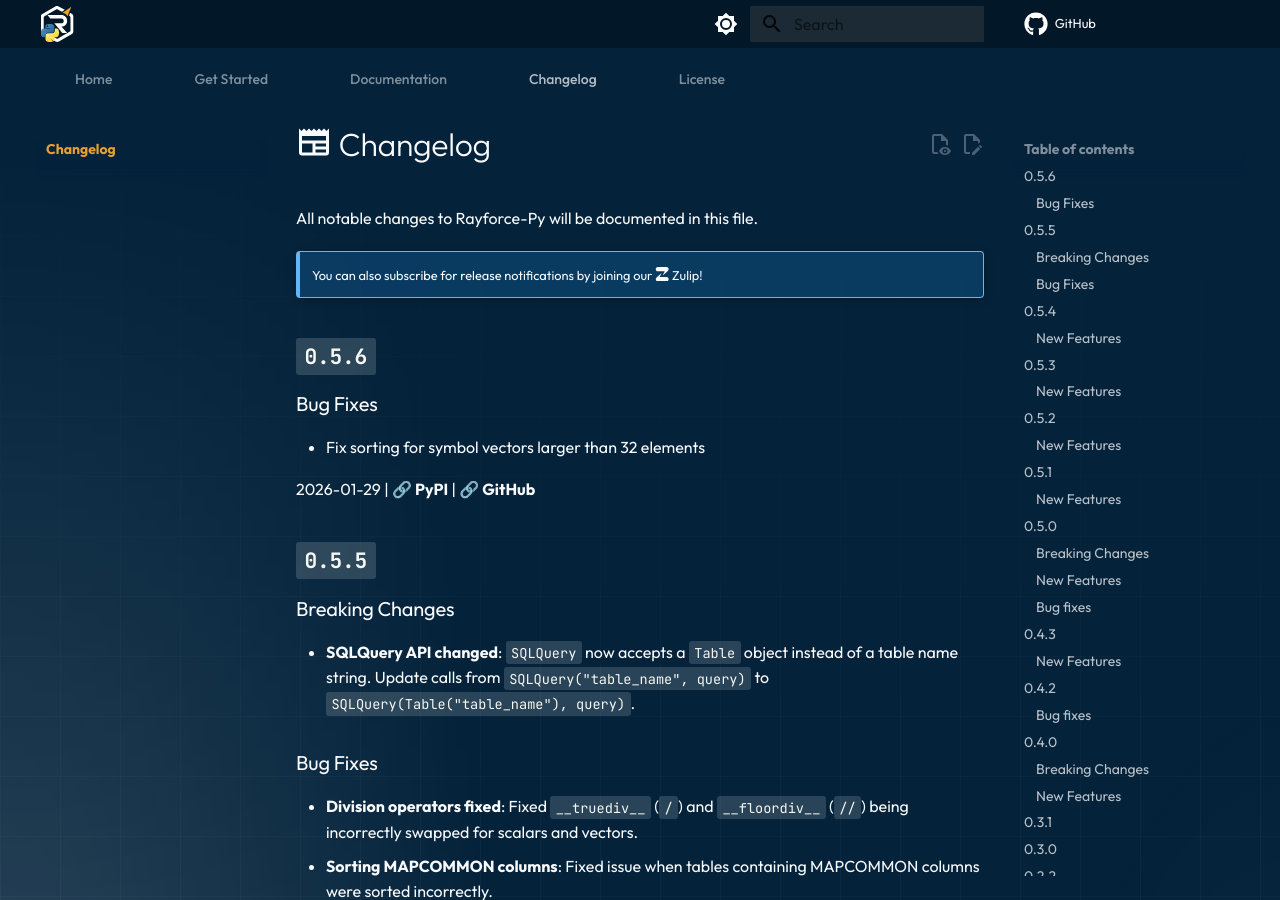
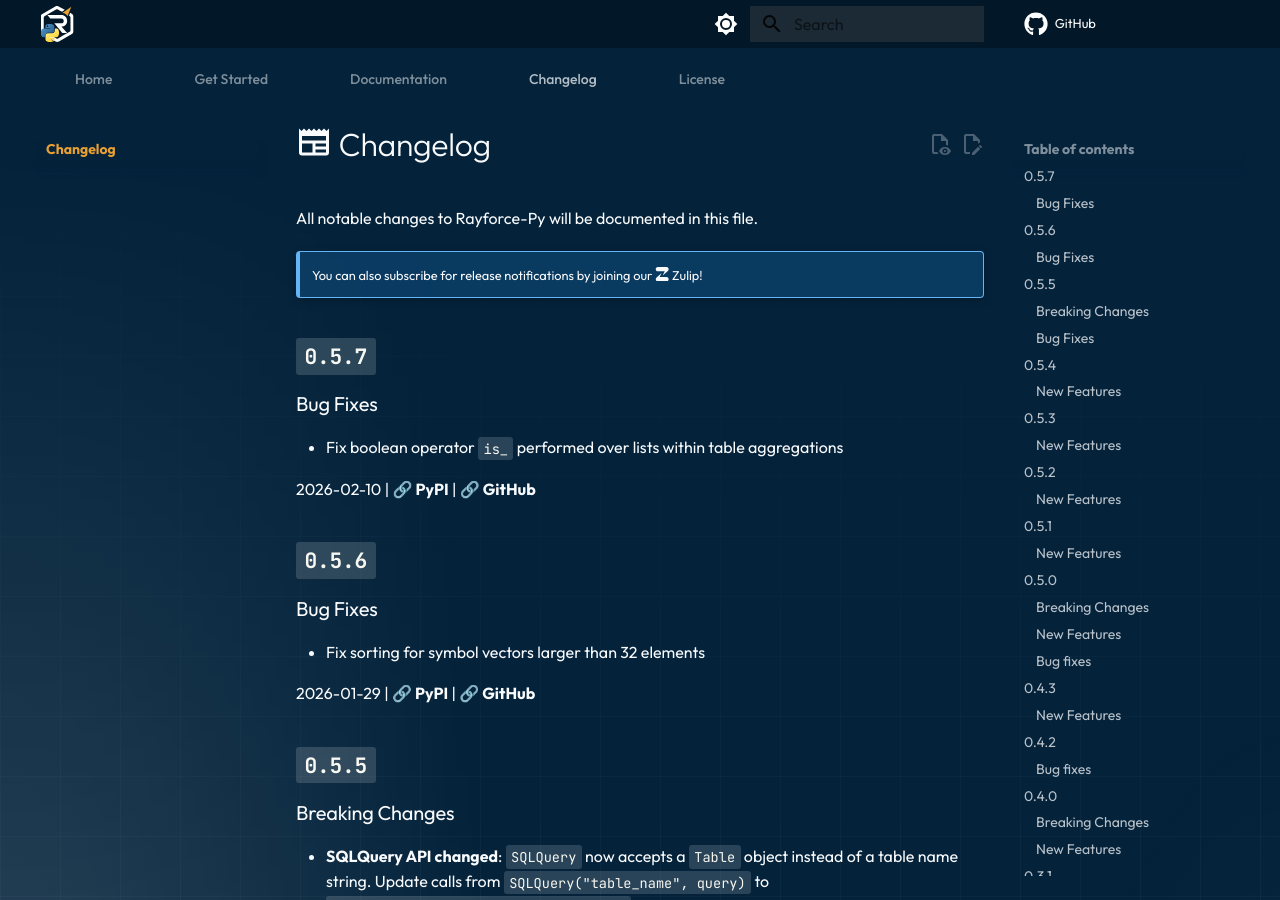
Before and after one commit to RayforceDB/rayforce-py, an MkDocs documentation site: the page built from docs/docs/content/CHANGELOG.md, in a window 1280 px wide and 900 px high. Built offline with MkDocs 1.6.1 and Material for MkDocs 9.7.7, drawn with Linux system fonts in a browser that asks for light colours; comment, search, counter and statistics services are not loaded; a style sheet for code colours, icons or effects is not loaded.

Commit message:
release: 0.5.7

```diff
--- a/docs/docs/content/CHANGELOG.md
+++ b/docs/docs/content/CHANGELOG.md
@@ -4,6 +4,15 @@ All notable changes to Rayforce-Py will be documented in this file.
 
 !!! note ""
     You can also subscribe for release notifications by joining our [:simple-zulip: Zulip](https://rayforcedb.zulipchat.com/#narrow/channel/549008-Discuss)!
+
+
+## **`0.5.7`**
+
+### Bug Fixes
+
+- Fix boolean operator `is_` performed over lists within table aggregations
+
+2026-02-10 | **[🔗 PyPI](https://pypi.org/project/rayforce-py/0.5.7/)** | **[🔗 GitHub](https://github.com/RayforceDB/rayforce-py/releases/tag/0.5.7)**
 
 
 ## **`0.5.6`**
--- a/pyproject.toml
+++ b/pyproject.toml
@@ -4,7 +4,7 @@ build-backend = "setuptools.build_meta"
 
 [project]
 name = "rayforce_py"
-version = "0.5.6"
+version = "0.5.7"
 description = "Python bindings for RayforceDB"
 readme = "README.md"
 authors = [{name = "Karim"}]
--- a/rayforce/__init__.py
+++ b/rayforce/__init__.py
@@ -10,7 +10,7 @@ from rayforce.ffi import FFI
 
 FFI.init_runtime()
 
-version = "0.5.6"
+version = "0.5.7"
 
 if sys.platform == "linux":
     lib_name = "_rayforce_c.so"
--- a/setup.py
+++ b/setup.py
@@ -9,7 +9,7 @@ class BinaryDistribution(Distribution):
 
 setup(
     name="rayforce_py",
-    version="0.5.6",
+    version="0.5.7",
     packages=find_packages(),
     package_data={
         "rayforce": ["*.so", "*.dylib", "*.pyi", "bin/rayforce"],
```
